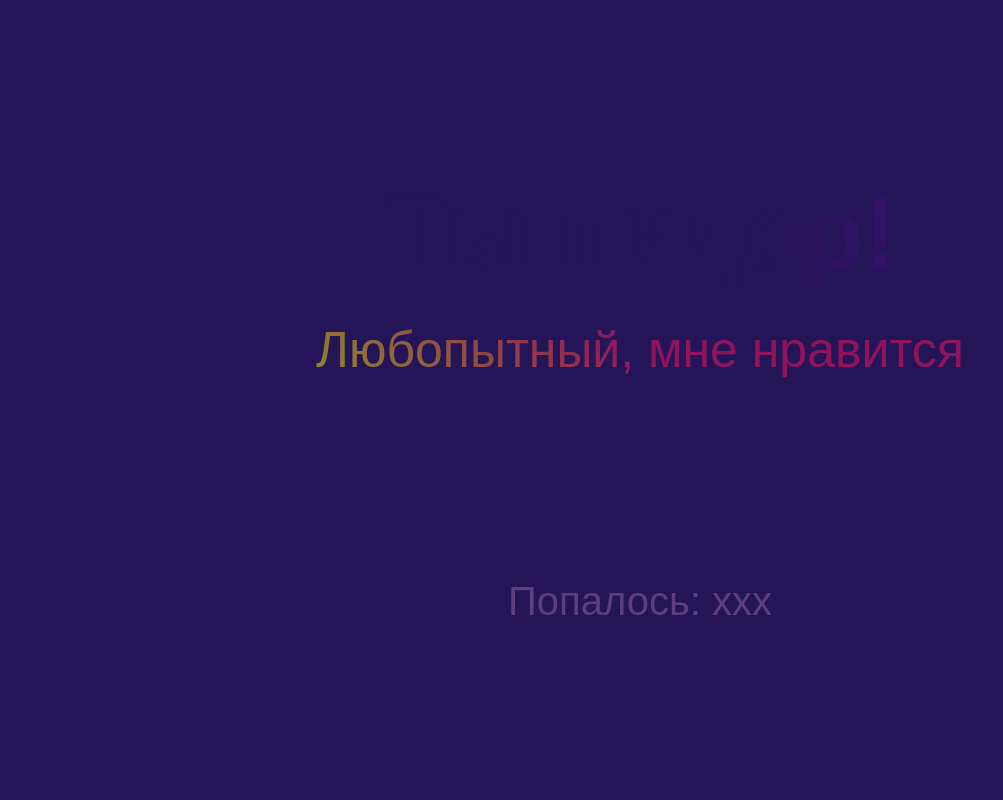
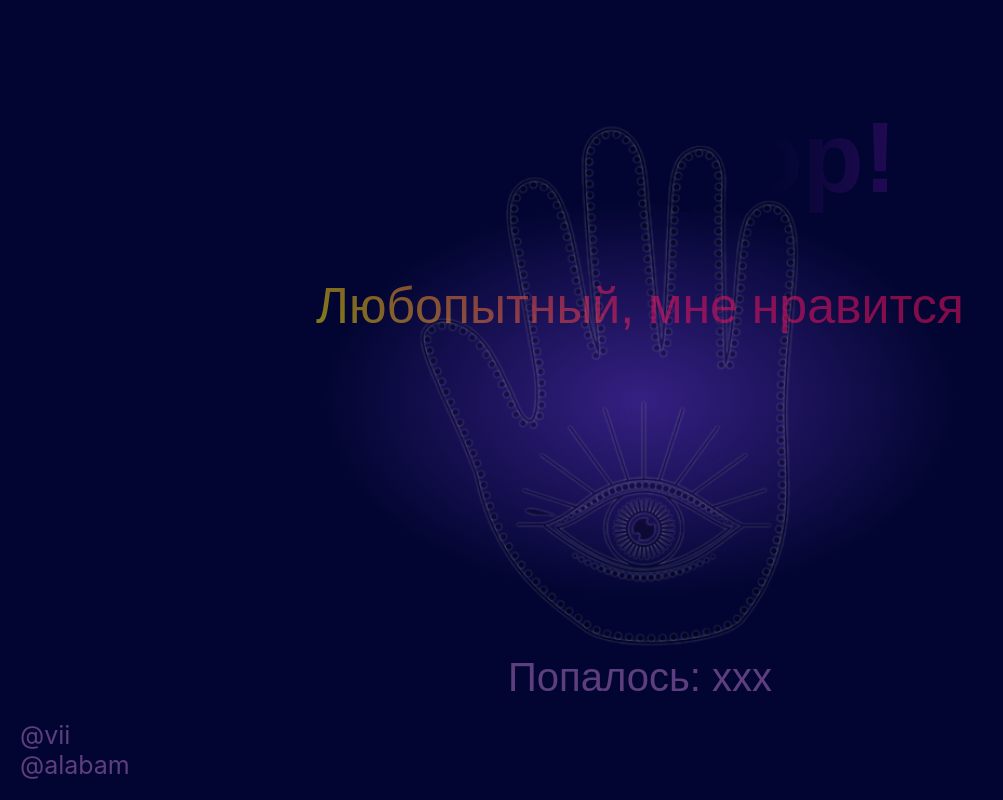
Before and after one commit to YouAreWhatYouAre/LookAtThis, a React (Create React App) app in the folder you-are-what-you-are/: page / in a window 1280 px wide. Shown: the whole page, without its empty margins (0-1003 px from the left). Built offline with nearby package versions, Linux system fonts and the light colour scheme.

Commit message:
fix: design

```diff
--- a/you-are-what-you-are/src/App.css
+++ b/you-are-what-you-are/src/App.css
@@ -1,7 +1,21 @@
 .App {
   margin: 0;
   height: 100vh;
-  background-color: #231557;
+  background: radial-gradient(#352082, #020531 35%);
+  position: relative;
+}
+
+.background-img {
+  width: 100%;
+  height: 100%;
+  position: absolute;
+  left: 0;
+  right: 0;
+  top: 0;
+  bottom: 0;
+  margin: auto;
+  opacity: 0.3;
+  object-fit: contain;
 }
 
 .container {
@@ -32,13 +46,13 @@
   text-align: center;
   background: linear-gradient(
     to right,
-    #231557 20%,
+    #020531 20%,
     #44107a 30%,
     #ff1361 40%,
     #fff800 50%,
     #ff1361 60%,
     #44107a 70%,
-    #231557 80%
+    #020531 80%
   );
   -webkit-background-clip: text;
   -webkit-text-fill-color: transparent;
@@ -53,49 +67,47 @@
   -webkit-background-clip: text;
   -webkit-text-fill-color: transparent;
   opacity: 0.5;
-  margin: 30px 0 0;
+  margin: 62px 0 0;
 }
 
 .container__quantity-caption {
   align-self: flex-start;
   text-align: center;
-  margin: 200px auto 0;
+  margin: 320px auto 0;
   font-size: 40px;
   color: #5d3e7e;
 }
 
-
-/* .App-logo {
-  height: 40vmin;
-  pointer-events: none;
+.contacts {
+  display: flex;
+  flex-direction: column;
+  position: fixed;
+  bottom: 20px;
+  left: 20px;
 }
 
-@media (prefers-reduced-motion: no-preference) {
-  .App-logo {
-    animation: App-logo-spin infinite 20s linear;
+.contacts__telega {
+  text-decoration: none;
+  color: #5d3e7e;
+  font-size: 25px;
+}
+
+.contacts__telega:hover {
+  opacity: 0.7;
+}
+
+@media (max-width: 514px) {
+  .container__main-caption {
+    font-size: 70px;
+  }
+
+  .container__additional-caption {
+    margin-top: 30px;
+    font-size: 35px;
+  }
+
+  .container__quantity-caption {
+    margin-top: 150px;
+    font-size: 35px;
   }
 }
-
-.App-header {
-  background-color: #282c34;
-  min-height: 100vh;
-  display: flex;
-  flex-direction: column;
-  align-items: center;
-  justify-content: center;
-  font-size: calc(10px + 2vmin);
-  color: white;
-}
-
-.App-link {
-  color: #61dafb;
-}
-
-@keyframes App-logo-spin {
-  from {
-    transform: rotate(0deg);
-  }
-  to {
-    transform: rotate(360deg);
-  }
-} */
--- a/you-are-what-you-are/src/App.js
+++ b/you-are-what-you-are/src/App.js
@@ -1,8 +1,10 @@
+import Hand from "./hand.png";
 import "./App.css";
 
 function App() {
   return (
     <div className='App'>
+      <img className='background-img' src={Hand} alt='hand' />
       <div className='container'>
         <p className='container__main-caption'>Ты пидор!</p>
         <p className='container__additional-caption'>
@@ -13,6 +15,24 @@ function App() {
           <span className='container__quantity-number'> xxx</span>
         </p>
       </div>
+      <div className='contacts'>
+        <a
+          className='contacts__telega'
+          href='https://t.me/nuncame'
+          target='_blank'
+          rel='noreferrer'
+        >
+          @vii
+        </a>
+        <a
+          className='contacts__telega'
+          href='https://t.me/DmitryAlabam'
+          target='_blank'
+          rel='noreferrer'
+        >
+          @alabam
+        </a>
+      </div>
     </div>
   );
 }
```
Also changed, not shown: you-are-what-you-are/src/hand.png (added).
